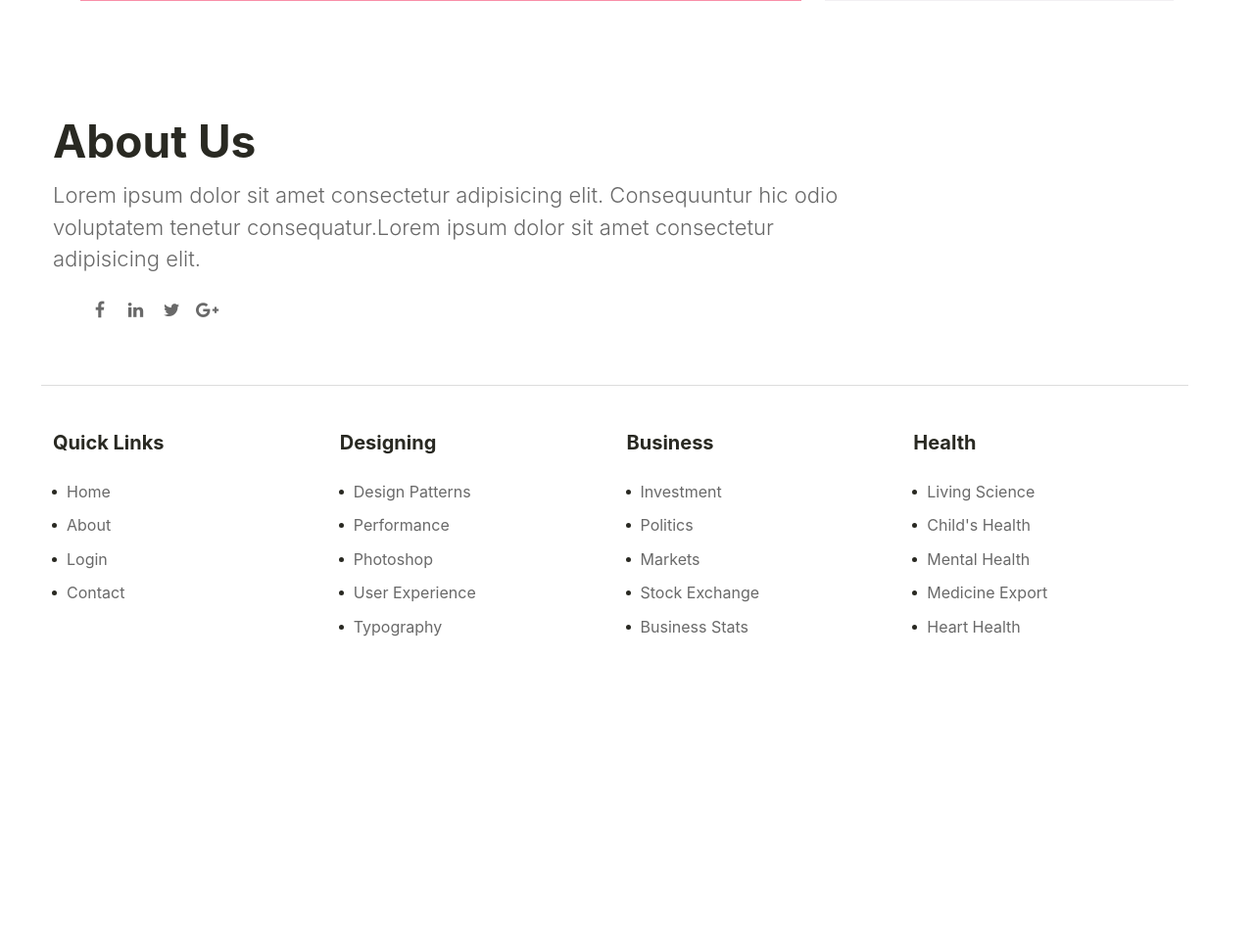
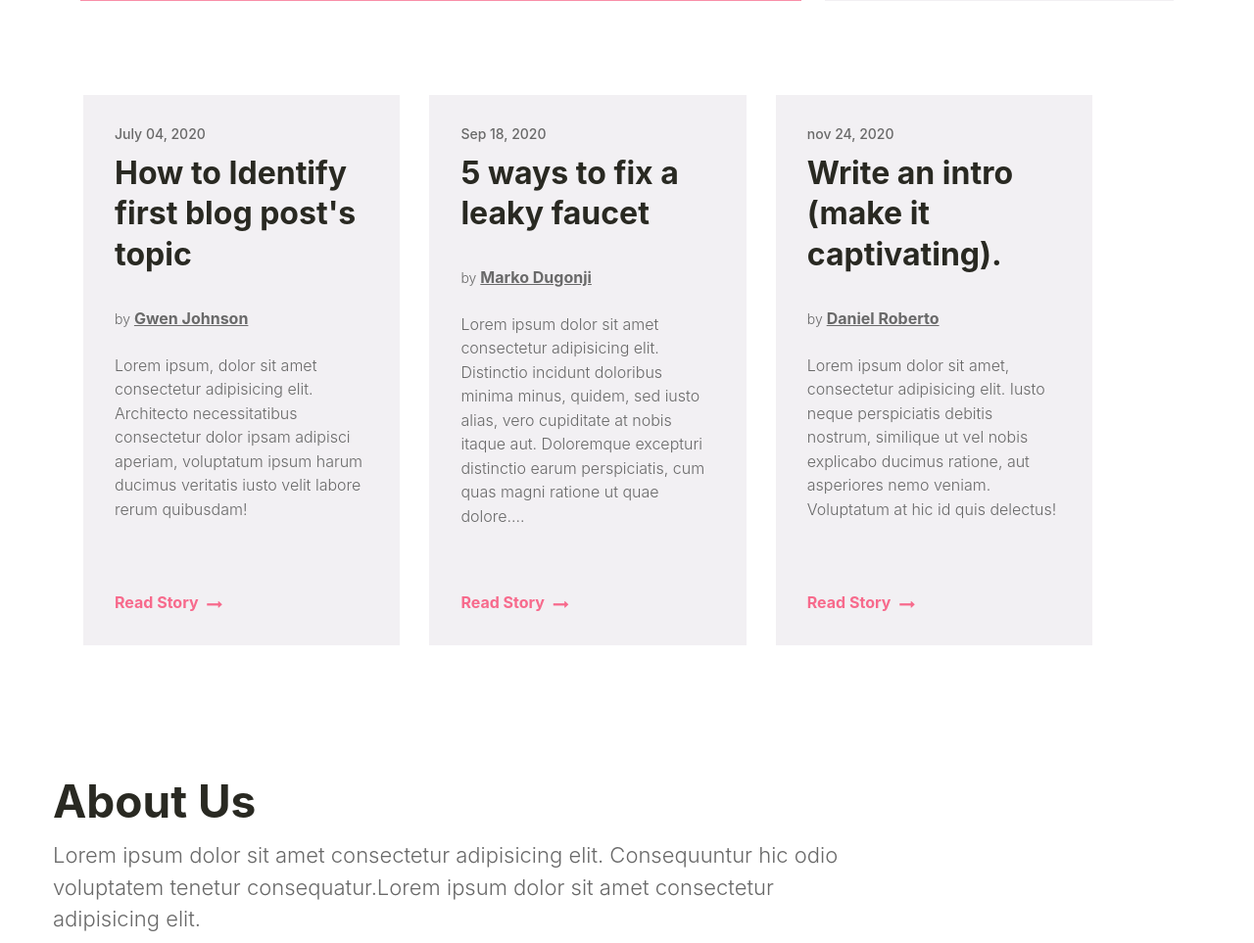
Before and after one commit to Libbna/BLOG_SITE, a PHP site: page /index.php in a window 1280 px wide. Shown: the part 2585-3548 px from the top of the page at 98% size. Before the commit the page ends 3235 px from the top, so only its background shows below. Run offline with PHP 8.4, Linux system fonts and the light colour scheme; data that the repository does not hold is empty.

Commit message:
latest-post updated

```diff
--- a/latest-post.php
+++ b/latest-post.php
@@ -114,6 +114,58 @@
             </div>
         </div>
     </section>
+    <!-- Section 3 -->
+    <section class="w3l-latest-posts pt-lg-5 pt-0 pb-5">
+        <div class="container pb-lg-3">
+            <div class="row">
+                <div class="col-lg-4 latest-col">
+                    <a href="blog-single.html" class="blog-article-post height-full bg-color-three d-flex flex-wrap align-content-between">
+                        <div class="post-content">
+                            <h6 class="sub-title">July 04, 2020</h6>
+                            <h4 class="blog_post_title"> How to Identify first blog post's topic
+                            </h4>
+                            <ul class="author-date my-4 d-flex align-items-center">
+                                <li>by <b>Gwen Johnson</b></li>
+                            </ul>
+                            <p>Lorem ipsum, dolor sit amet consectetur adipisicing elit. Architecto necessitatibus consectetur dolor ipsam adipisci aperiam,
+                                voluptatum ipsum harum ducimus veritatis iusto velit labore rerum quibusdam!</p>
+                        </div>
+                        <div class="read-button mt-5">Read story <span class="fa fa-long-arrow-right" aria-hidden="true"></span></div>
+                    </a>
+                </div>
+                <div class="col-lg-4 mt-lg-0 mt-4 latest-col">
+                    <a href="blog-single.html" class="blog-article-post height-full bg-color-three d-flex flex-wrap align-content-between">
+                        <div class="post-content">
+                            <h6 class="sub-title">Sep 18, 2020</h6>
+                            <h4 class="blog_post_title"> 5 ways to fix a leaky faucet
+                            </h4>
+                            <ul class="author-date my-4 d-flex align-items-center">
+                                <li>by <b>Marko Dugonji</b></li>
+                            </ul>
+                            <p>Lorem ipsum dolor sit amet consectetur adipisicing elit. Distinctio incidunt doloribus minima minus, quidem, sed iusto alias, vero
+                                cupiditate at nobis itaque aut. Doloremque excepturi distinctio earum perspiciatis, cum quas magni ratione ut quae dolore....</p>
+                        </div>
+                        <div class="read-button mt-5">Read story <span class="fa fa-long-arrow-right" aria-hidden="true"></span></div>
+                    </a>
+                </div>
+                <div class="col-lg-4 mt-lg-0 mt-4 latest-col">
+                    <a href="blog-single.html" class="blog-article-post height-full bg-color-three d-flex flex-wrap align-content-between">
+                        <div class="post-content">
+                            <h6 class="sub-title">nov 24, 2020</h6>
+                            <h4 class="blog_post_title"> Write an intro (make it captivating).
+                            </h4>
+                            <ul class="author-date my-4 d-flex align-items-center">
+                                <li>by <b>Daniel Roberto</b></li>
+                            </ul>
+                            <p>Lorem ipsum dolor sit amet, consectetur adipisicing elit. Iusto neque perspiciatis debitis nostrum, similique ut vel nobis explicabo
+                                ducimus ratione, aut asperiores nemo veniam. Voluptatum at hic id quis delectus!</p>
+                        </div>
+                        <div class="read-button mt-5">Read story <span class="fa fa-long-arrow-right" aria-hidden="true"></span></div>
+                    </a>
+                </div>
+            </div>
+        </div>
+    </section>
 
 
 
```
